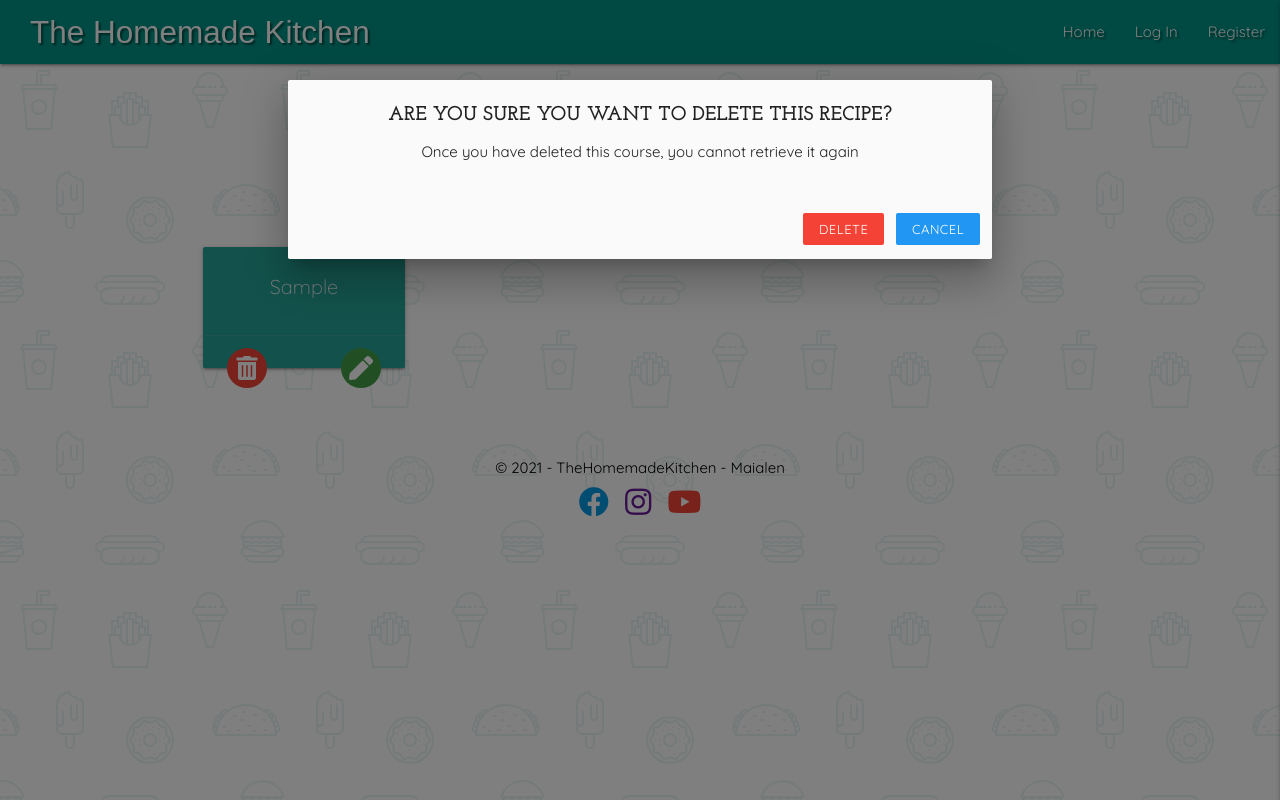
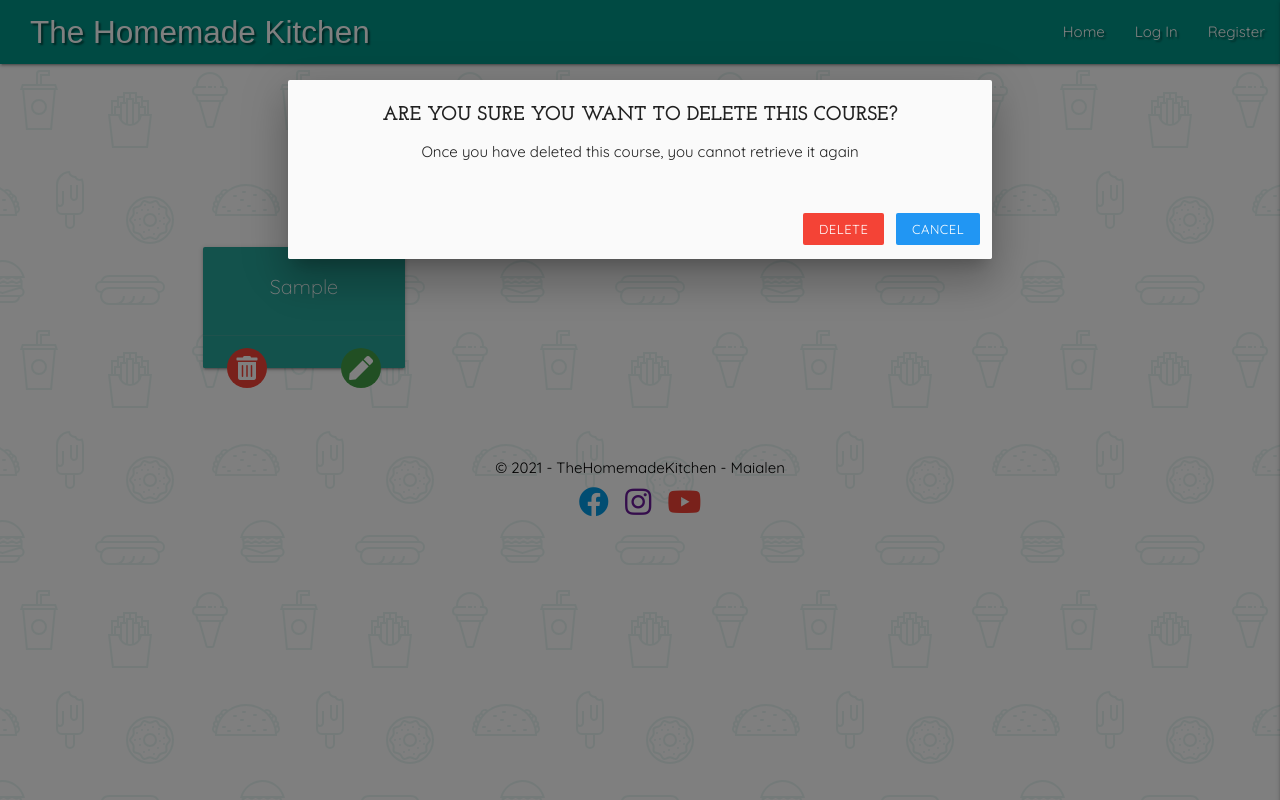
Before and after one commit to maialenz/CookBook, a Flask app: template templates/courses.html in a window 1280 px wide, after a click that opens the changed part. Run offline with Flask 2, Linux system fonts and the light colour scheme; the template is opened without the code that fills it: most values are stand-ins (such as "Sample title", 1, 10 or a date in 2020); some libraries are stand-ins or nearby versions; some web fonts are replaced.

Commit message:
Fix error on modal wording

```diff
--- a/templates/courses.html
+++ b/templates/courses.html
@@ -3,7 +3,7 @@
 
 <h3 class="center-align text-shadow">Manage Courses!</h3>
 
-<!-- Button to redirect to add_recipe.html -->
+<!-- Button to redirect to add_course.html -->
 <div class="center-align">
 	<a href="{{ url_for('add_course') }}" class="btn-large light-blue white-text text-shadow hvr-grow">
 		Add a new course! <i class="fas fa-plus-square right"></i>
@@ -22,10 +22,10 @@
 					class="btn-floating halfway-fab waves-effect waves-light red left modal-trigger hvr-grow">
 					<i class="fas fa-trash-alt"></i>
 				</a>
-				<!-- modal to delete recipe-->
+				<!-- modal to delete course-->
 				<div id="{{ loop.index }}" class="modal">
 					<div class="modal-content">
-						<h4>Are you sure you want to delete this recipe?</h4>
+						<h4>Are you sure you want to delete this course?</h4>
 						<p>Once you have deleted this course, you cannot retrieve it again</p>
 					</div>
 					<div class="modal-footer center-align">
```
